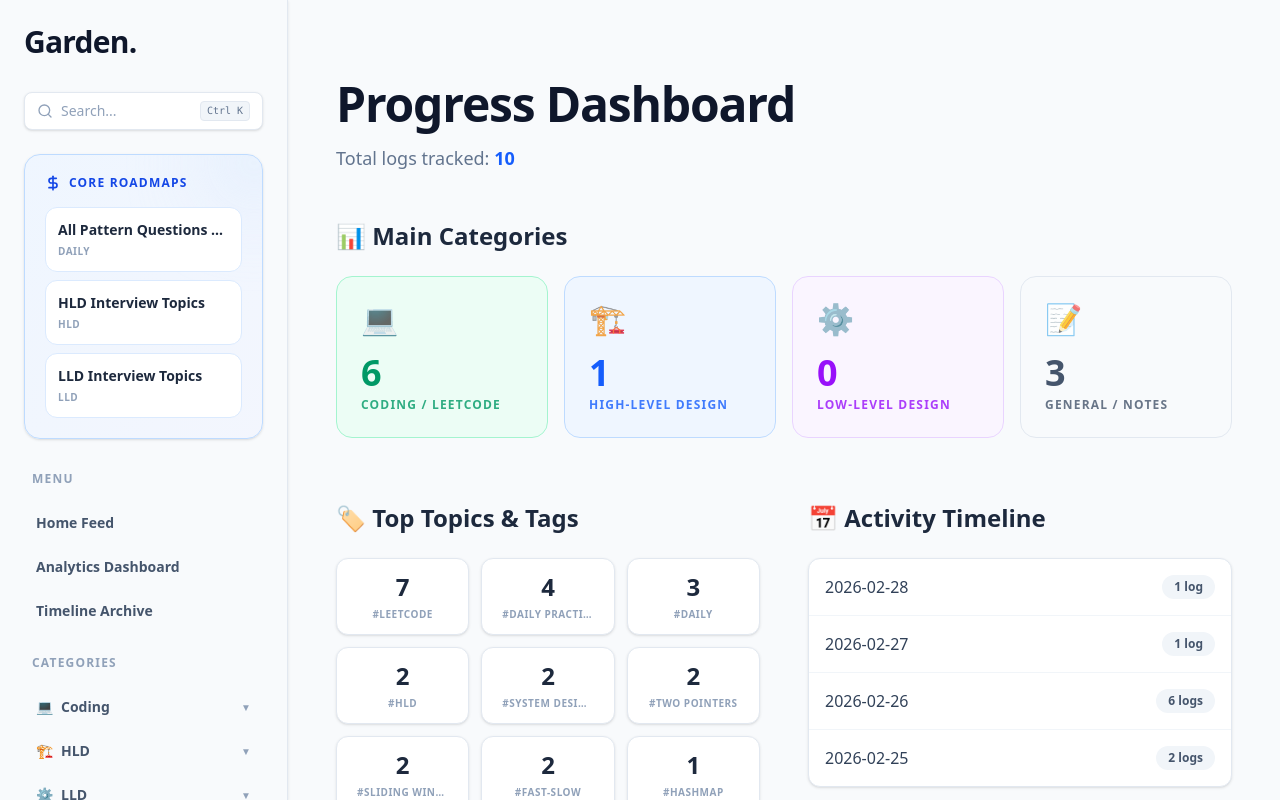
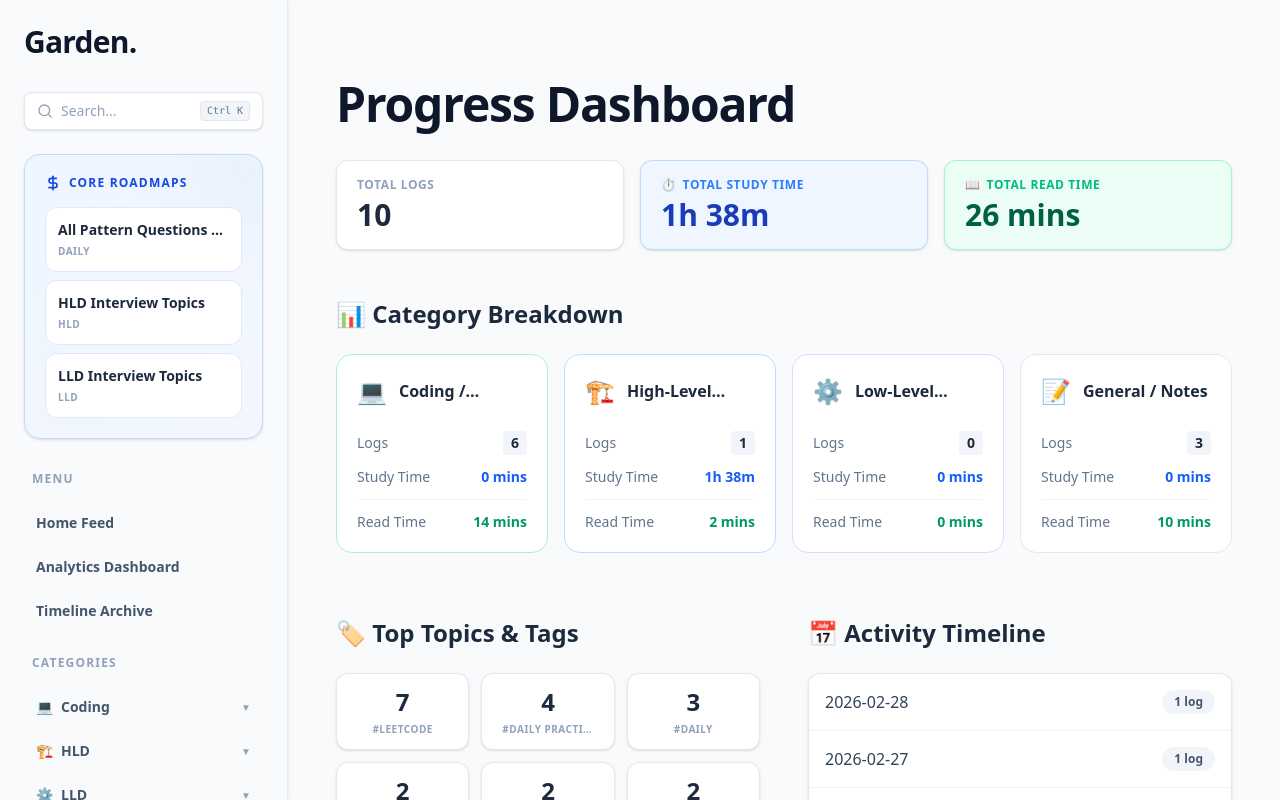
Before and after one commit to raushank007/traking-learning, a Next.js app: page /dashboard in a window 1280 px wide. Built offline with nearby package versions, Linux system fonts and the light colour scheme.

Commit message:
DNS part 2

```diff
--- a/src/app/[slug]/page.tsx
+++ b/src/app/[slug]/page.tsx
@@ -9,14 +9,28 @@ import Link from 'next/link';
 import { Metadata } from 'next';
 import Mermaid from '@/components/Mermaid';
 
-// 1. Pre-render all markdown pages at build time
+// --- NEW HELPER FUNCTION ---
+function calculateMinutes(start?: string, end?: string): number {
+  if (!start || !end) return 0;
+
+  const [startHr, startMin] = start.split(':').map(Number);
+  const [endHr, endMin] = end.split(':').map(Number);
+
+  let diff = (endHr * 60 + endMin) - (startHr * 60 + startMin);
+
+  // Handles the edge case if you study past midnight (e.g., 23:30 to 01:00)
+  if (diff < 0) diff += 24 * 60;
+
+  return diff || 0;
+}
+
 export async function generateStaticParams() {
   const slugs = getAllSlugs();
   return slugs.map((slug) => ({ slug }));
 }
 
-// 2. DYNAMIC SEO UPGRADE: Generates rich preview cards for Twitter/LinkedIn
 export async function generateMetadata({ params }: { params: Promise<{ slug: string }> }): Promise<Metadata> {
+  // ... (keep your existing generateMetadata exactly the same) ...
   try {
     const resolvedParams = await params;
     const { meta } = getPostBySlug(resolvedParams.slug);
@@ -44,14 +58,19 @@ export async function generateMetadata({ params }: { params: Promise<{ slug: str
 export default async function MarkdownPage({ params }: { params: Promise<{ slug: string }> }) {
   try {
     const resolvedParams = await params;
-
-    // Extract content, metadata, and the newly added readingTime
     const { content, meta, readingTime } = getPostBySlug(resolvedParams.slug);
 
-    // Initialize the slugger for the Table of Contents (if needed later)
+    // 1. Automatically calculate total minutes using our new helper
+    const totalMinutes = meta.sessions
+      ? meta.sessions.reduce((acc, session) => acc + calculateMinutes(session.startTime, session.endTime), 0)
+      : 0;
+
+    // 2. Format it beautifully (e.g., "1h 30m" instead of "90 mins")
+    const formattedTime = totalMinutes >= 60
+      ? `${Math.floor(totalMinutes / 60)}h ${totalMinutes % 60}m`
+      : `${totalMinutes} mins`;
+
     const slugger = new GithubSlugger();
-
-    // Extract Headings (Level 1 and 2)
     const headings = Array.from(content.matchAll(/^(#{1,2})\s+(.+)$/gm)).map((match) => {
       const level = match[1].length;
       const rawText = match[2].replace(/\*\*/g, '').trim();
@@ -60,15 +79,9 @@ export default async function MarkdownPage({ params }: { params: Promise<{ slug:
     });
 
     return (
-      // MODIFIED: Removed the flex gap and narrowed the max-width slightly for optimal ultra-wide reading
       <div className="w-full max-w-7xl mx-auto">
-
-        {/* MODIFIED: Changed max-w-3xl to max-w-none.
-          This disables Tailwind Typography's default 65ch character limit and forces it to take 100% width.
-        */}
         <article className="prose prose-slate prose-blue max-w-none w-full">
 
-          {/* UPGRADED PUBLIC HEADER */}
           <header className="mb-10 pb-8 border-b border-slate-200">
             {meta.tags && (
               <div className="flex gap-2 mb-4">
@@ -82,49 +95,55 @@ export default async function MarkdownPage({ params }: { params: Promise<{ slug:
 
             {meta.title && <h1 className="mb-4 text-3xl md:text-5xl font-extrabold tracking-tight text-slate-900">{meta.title}</h1>}
 
-            <div className="flex items-center gap-4 text-sm text-slate-500 font-medium mt-6">
+            <div className="flex flex-wrap items-center gap-4 text-sm text-slate-500 font-medium mt-6">
               <div className="flex items-center gap-2">
-                {/* Author Avatar */}
                 <div className="w-8 h-8 rounded-full bg-gradient-to-tr from-blue-500 to-indigo-500 flex items-center justify-center text-white font-bold shadow-sm">
                   R
                 </div>
                 <span className="text-slate-700">Raushan</span>
               </div>
-              <span>&bull;</span>
-              <time dateTime={meta.date}>{meta.date}</time>
+
+              <span className="hidden sm:inline">&bull;</span>
+              <time dateTime={meta.date}>Started: {meta.date}</time>
 
               {readingTime && (
                 <>
-                  <span>&bull;</span>
+                  <span className="hidden sm:inline">&bull;</span>
                   <span>{readingTime}</span>
+                </>
+              )}
+
+              {/* AUTOMATIC TIME TRACKER */}
+              {totalMinutes > 0 && (
+                <>
+                  <span className="hidden sm:inline">&bull;</span>
+                  <div className="flex items-center gap-1.5 bg-blue-50 text-blue-700 px-2.5 py-1 rounded-md font-bold shadow-sm border border-blue-100">
+                    <span>⏱️</span>
+                    {formattedTime} total
+                    <span className="text-blue-400 font-normal ml-1">
+                      ({meta.sessions?.length} {meta.sessions?.length === 1 ? 'session' : 'sessions'})
+                    </span>
+                  </div>
                 </>
               )}
             </div>
           </header>
 
-          {/* Render the actual Markdown content */}
           <ReactMarkdown
             rehypePlugins={[rehypeHighlight, rehypeSlug]}
             components={{
               code({ className, children, ...props }) {
                 const match = /language-(\w+)/.exec(className || '');
-
                 if (match && match[1] === 'mermaid') {
                   return <Mermaid chart={String(children).replace(/\n$/, '')} />;
                 }
-
-                return (
-                  <code className={className} {...props}>
-                    {children}
-                  </code>
-                );
+                return <code className={className} {...props}>{children}</code>;
               }
             }}
           >
             {content}
           </ReactMarkdown>
         </article>
-
       </div>
     );
   } catch (error) {
--- a/src/app/dashboard/page.tsx
+++ b/src/app/dashboard/page.tsx
@@ -1,82 +1,164 @@
-import { getAllPosts } from '@/lib/markdown';
+import { getAllSlugs, getPostBySlug } from '@/lib/markdown';
 import Link from 'next/link';
 
+// Helper: Calculate minutes between 24-hour times (e.g., "14:30" to "16:00")
+function calculateStudyMinutes(start?: string, end?: string): number {
+  if (!start || !end) return 0;
+  const [startHr, startMin] = start.split(':').map(Number);
+  const [endHr, endMin] = end.split(':').map(Number);
+  let diff = (endHr * 60 + endMin) - (startHr * 60 + startMin);
+
+  // Handles studying past midnight (e.g., 23:30 to 01:00)
+  if (diff < 0) diff += 24 * 60;
+  return diff || 0;
+}
+
+// Helper: Format minutes into "Xh Ym"
+function formatTime(totalMinutes: number): string {
+  if (!totalMinutes || totalMinutes === 0) return '0 mins';
+  return totalMinutes >= 60
+    ? `${Math.floor(totalMinutes / 60)}h ${totalMinutes % 60}m`
+    : `${totalMinutes} mins`;
+}
+
 export default function DashboardPage() {
-  const posts = getAllPosts();
+  // Use getPostBySlug to ensure we load the full content and readingTime for calculations
+  const slugs = getAllSlugs();
+  const posts = slugs.map(slug => getPostBySlug(slug));
 
-  // 1. Calculate Categories (Ensuring our 4 main buckets exist)
-  const categoryCounts: Record<string, number> = {
-    coding: 0,
-    hld: 0,
-    lld: 0,
-    general: 0,
+  // 1. Initialize Global Totals
+  let globalStudyMins = 0;
+  let globalReadMins = 0;
+
+  // 2. Initialize Category Stats
+  const categoryStats: Record<string, { count: number; studyMins: number; readMins: number }> = {
+    coding: { count: 0, studyMins: 0, readMins: 0 },
+    hld: { count: 0, studyMins: 0, readMins: 0 },
+    lld: { count: 0, studyMins: 0, readMins: 0 },
+    general: { count: 0, studyMins: 0, readMins: 0 },
   };
 
-  // 2. Calculate Tags and Dates
+  // 3. Initialize Tag and Date Analytics
   const tagCounts: Record<string, number> = {};
   const dateCounts: Record<string, number> = {};
 
+  // 4. Process all posts to calculate stats
   posts.forEach(post => {
-    // Count Categories
+    // A. Determine Category
     const cat = (post.meta.category || 'general').toLowerCase();
-    categoryCounts[cat] = (categoryCounts[cat] || 0) + 1;
+    if (!categoryStats[cat]) categoryStats[cat] = { count: 0, studyMins: 0, readMins: 0 };
+    categoryStats[cat].count += 1;
 
-    // Count Tags
+    // B. Calculate Study Time (from sessions array)
+    const postStudyMins = post.meta.sessions
+      ? post.meta.sessions.reduce((acc, s) => acc + calculateStudyMinutes(s.startTime, s.endTime), 0)
+      : 0;
+
+    globalStudyMins += postStudyMins;
+    categoryStats[cat].studyMins += postStudyMins;
+
+    // C. Calculate Reading Time
+    let postReadMins = 0;
+    if (post.readingTime) {
+      // If readingTime is "5 min read", extract the integer
+      postReadMins = parseInt(post.readingTime) || 0;
+    } else if (post.content) {
+      // Fallback: calculate word count (roughly 200 words per minute reading speed)
+      postReadMins = Math.ceil(post.content.split(/\s+/).length / 200);
+    }
+
+    globalReadMins += postReadMins;
+    categoryStats[cat].readMins += postReadMins;
+
+    // D. Track Tags
     post.meta.tags?.forEach(tag => {
       const normalizedTag = tag.toLowerCase();
       tagCounts[normalizedTag] = (tagCounts[normalizedTag] || 0) + 1;
     });
 
-    // Count Dates
+    // E. Track Dates
     if (post.meta.date) {
       dateCounts[post.meta.date] = (dateCounts[post.meta.date] || 0) + 1;
     }
   });
 
   // Sort data for display
-  const sortedTags = Object.entries(tagCounts).sort((a, b) => b[1] - a[1]).slice(0, 12); // Show top 12 tags
+  const sortedTags = Object.entries(tagCounts).sort((a, b) => b[1] - a[1]).slice(0, 12);
   const sortedDates = Object.entries(dateCounts).sort((a, b) => b[0].localeCompare(a[0]));
 
   // Visual mapping for categories
   const categoryMeta: Record<string, { label: string, icon: string, color: string }> = {
-    coding: { label: 'Coding / LeetCode', icon: '💻', color: 'text-emerald-600 bg-emerald-50 border-emerald-200' },
-    hld: { label: 'High-Level Design', icon: '🏗️', color: 'text-blue-600 bg-blue-50 border-blue-200' },
-    lld: { label: 'Low-Level Design', icon: '⚙️', color: 'text-purple-600 bg-purple-50 border-purple-200' },
-    general: { label: 'General / Notes', icon: '📝', color: 'text-slate-600 bg-slate-50 border-slate-200' },
+    coding: { label: 'Coding / LeetCode', icon: '💻', color: 'border-emerald-200 hover:border-emerald-400' },
+    hld: { label: 'High-Level Design', icon: '🏗️', color: 'border-blue-200 hover:border-blue-400' },
+    lld: { label: 'Low-Level Design', icon: '⚙️', color: 'border-purple-200 hover:border-purple-400' },
+    general: { label: 'General / Notes', icon: '📝', color: 'border-slate-200 hover:border-slate-400' },
   };
 
   return (
     <div className="max-w-5xl mx-auto py-8">
+
+      {/* 🌟 GLOBAL STATS HEADER 🌟 */}
       <header className="mb-12">
-        <h1 className="text-4xl md:text-5xl font-extrabold tracking-tight text-slate-900 mb-4">
+        <h1 className="text-4xl md:text-5xl font-extrabold tracking-tight text-slate-900 mb-8">
           Progress Dashboard
         </h1>
-        <p className="text-lg text-slate-500">
-          Total logs tracked: <strong className="text-blue-600">{posts.length}</strong>
-        </p>
+
+        <div className="flex flex-wrap gap-4">
+          <div className="bg-white border border-slate-200 px-5 py-4 rounded-xl shadow-sm flex-1 min-w-[200px]">
+            <div className="text-xs font-bold text-slate-400 uppercase tracking-wider mb-1">Total Logs</div>
+            <div className="text-3xl font-black text-slate-800">{posts.length}</div>
+          </div>
+
+          <div className="bg-blue-50 border border-blue-200 px-5 py-4 rounded-xl shadow-sm flex-1 min-w-[200px]">
+            <div className="text-xs font-bold text-blue-500 uppercase tracking-wider mb-1 flex items-center gap-1.5">
+              <span>⏱️</span> Total Study Time
+            </div>
+            <div className="text-3xl font-black text-blue-800">{formatTime(globalStudyMins)}</div>
+          </div>
+
+          <div className="bg-emerald-50 border border-emerald-200 px-5 py-4 rounded-xl shadow-sm flex-1 min-w-[200px]">
+            <div className="text-xs font-bold text-emerald-500 uppercase tracking-wider mb-1 flex items-center gap-1.5">
+              <span>📖</span> Total Read Time
+            </div>
+            <div className="text-3xl font-black text-emerald-800">{formatTime(globalReadMins)}</div>
+          </div>
+        </div>
       </header>
 
-      {/* 🌟 NEW: MAIN CATEGORY OVERVIEW 🌟 */}
+      {/* 🌟 DETAILED CATEGORY CARDS 🌟 */}
       <section className="mb-16">
         <h2 className="text-2xl font-bold text-slate-800 mb-6 flex items-center gap-2">
-          📊 Main Categories
+          📊 Category Breakdown
         </h2>
         <div className="grid grid-cols-1 sm:grid-cols-2 lg:grid-cols-4 gap-4">
-          {Object.entries(categoryCounts).map(([catKey, count]) => {
+          {Object.entries(categoryStats).map(([catKey, stats]) => {
             const meta = categoryMeta[catKey] || categoryMeta.general;
+
             return (
               <Link
                 key={catKey}
                 href={`/category/${catKey}`}
-                className={`p-6 rounded-2xl border flex flex-col items-start justify-between hover:shadow-md transition-all group ${meta.color}`}
+                className={`bg-white p-5 rounded-2xl border flex flex-col hover:shadow-md transition-all group ${meta.color}`}
               >
-                <div className="text-3xl mb-4 opacity-80 group-hover:scale-110 group-hover:opacity-100 transition-transform">
-                  {meta.icon}
+                <div className="flex items-center gap-3 mb-6">
+                  <span className="text-2xl group-hover:scale-110 transition-transform">{meta.icon}</span>
+                  <span className="font-bold text-slate-800 group-hover:text-blue-600 transition-colors line-clamp-1">
+                    {meta.label}
+                  </span>
                 </div>
-                <div>
-                  <div className="text-4xl font-black mb-1">{count}</div>
-                  <div className="text-xs font-bold uppercase tracking-widest opacity-80">
-                    {meta.label}
+
+                <div className="space-y-3 mt-auto">
+                  <div className="flex justify-between items-center text-sm">
+                    <span className="text-slate-500 font-medium">Logs</span>
+                    <span className="font-bold text-slate-800 bg-slate-100 px-2 py-0.5 rounded">{stats.count}</span>
+                  </div>
+                  <div className="flex justify-between items-center text-sm">
+                    <span className="text-slate-500 font-medium">Study Time</span>
+                    <span className="font-bold text-blue-600">{formatTime(stats.studyMins)}</span>
+                  </div>
+                  <div className="flex justify-between items-center text-sm border-t border-slate-100 pt-3">
+                    <span className="text-slate-500 font-medium">Read Time</span>
+                    <span className="font-bold text-emerald-600">{formatTime(stats.readMins)}</span>
                   </div>
                 </div>
               </Link>
@@ -85,9 +167,8 @@ export default function DashboardPage() {
         </div>
       </section>
 
+      {/* TOP TAGS & ACTIVITY TIMELINE */}
       <div className="grid grid-cols-1 md:grid-cols-2 gap-12">
-
-        {/* Top Tags Analytics */}
         <section>
           <h2 className="text-2xl font-bold text-slate-800 mb-6 flex items-center gap-2">
             🏷️ Top Topics & Tags
@@ -102,7 +183,6 @@ export default function DashboardPage() {
           </div>
         </section>
 
-        {/* Date / Activity Analytics */}
         <section>
           <h2 className="text-2xl font-bold text-slate-800 mb-6 flex items-center gap-2">
             📅 Activity Timeline
@@ -111,10 +191,7 @@ export default function DashboardPage() {
             <ul className="divide-y divide-slate-100 max-h-[400px] overflow-y-auto">
               {sortedDates.map(([date, count]) => (
                 <li key={date}>
-                  <Link
-                    href={`/date/${date}`}
-                    className="flex justify-between items-center p-4 hover:bg-slate-50 transition-colors group"
-                  >
+                  <Link href={`/date/${date}`} className="flex justify-between items-center p-4 hover:bg-slate-50 transition-colors group">
                     <span className="font-medium text-slate-700 group-hover:text-blue-600">{date}</span>
                     <span className="bg-slate-100 text-slate-600 py-1 px-3 rounded-full text-xs font-bold">
                       {count} {count === 1 ? 'log' : 'logs'}
@@ -125,8 +202,8 @@ export default function DashboardPage() {
             </ul>
           </div>
         </section>
+      </div>
 
-      </div>
     </div>
   );
 }
--- a/src/lib/markdown.ts
+++ b/src/lib/markdown.ts
@@ -3,6 +3,13 @@ import path from 'path';
 import matter from 'gray-matter';
 
 const contentDirectory = path.join(process.cwd(), 'content');
+
+// 1. Define what a single study session looks like
+export interface StudySession {
+  date: string;
+  startTime: string; // e.g., "09:00" or "14:30"
+  endTime: string;   // e.g., "10:45" or "16:00"
+}
 
 // Define a type for your frontmatter to keep TypeScript happy
 export interface PostMeta {
@@ -12,6 +19,7 @@ export interface PostMeta {
   summary?: string;
   pinned?: boolean;
   category?: string;
+  sessions?: StudySession[];
 }
 
 // 1. Helper to calculate reading time (~200 words per minute)
```
Also changed, not shown: content/2026-02-26-DNS.md (+64 -27 lines).
